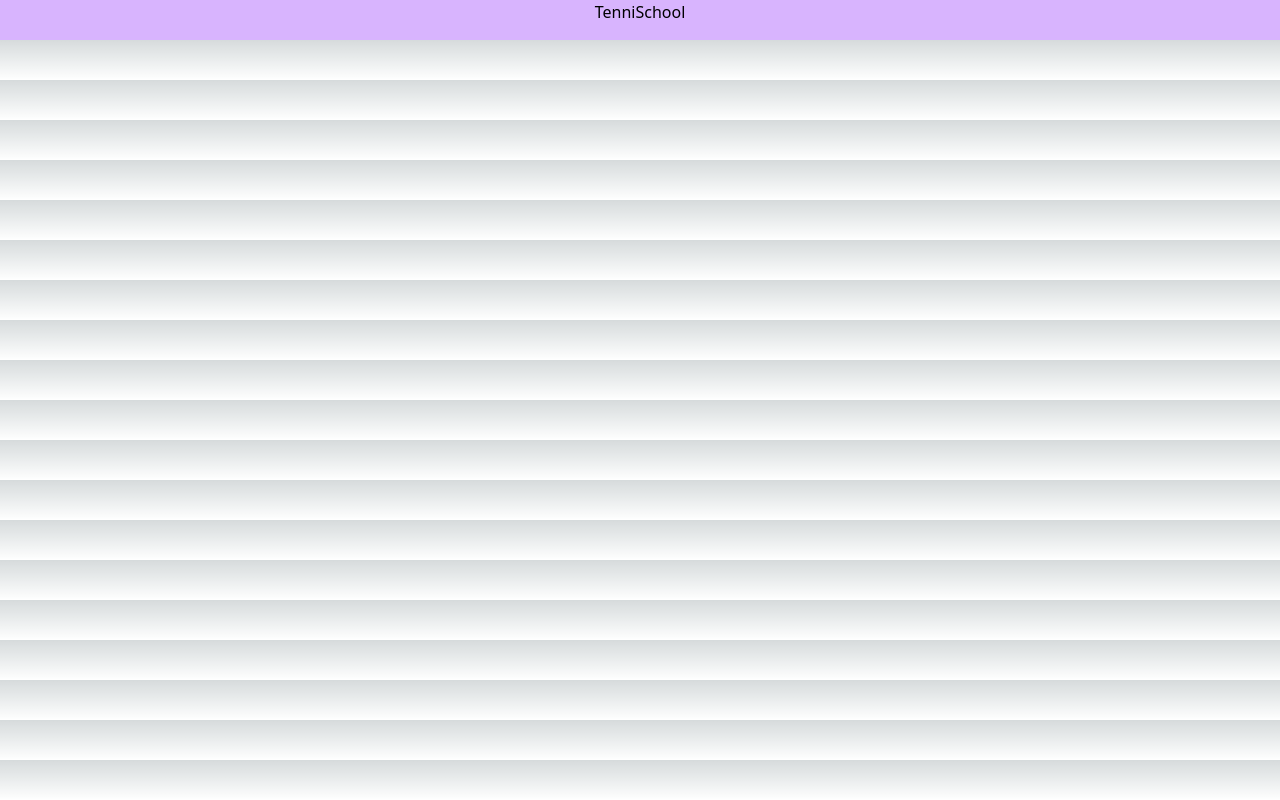
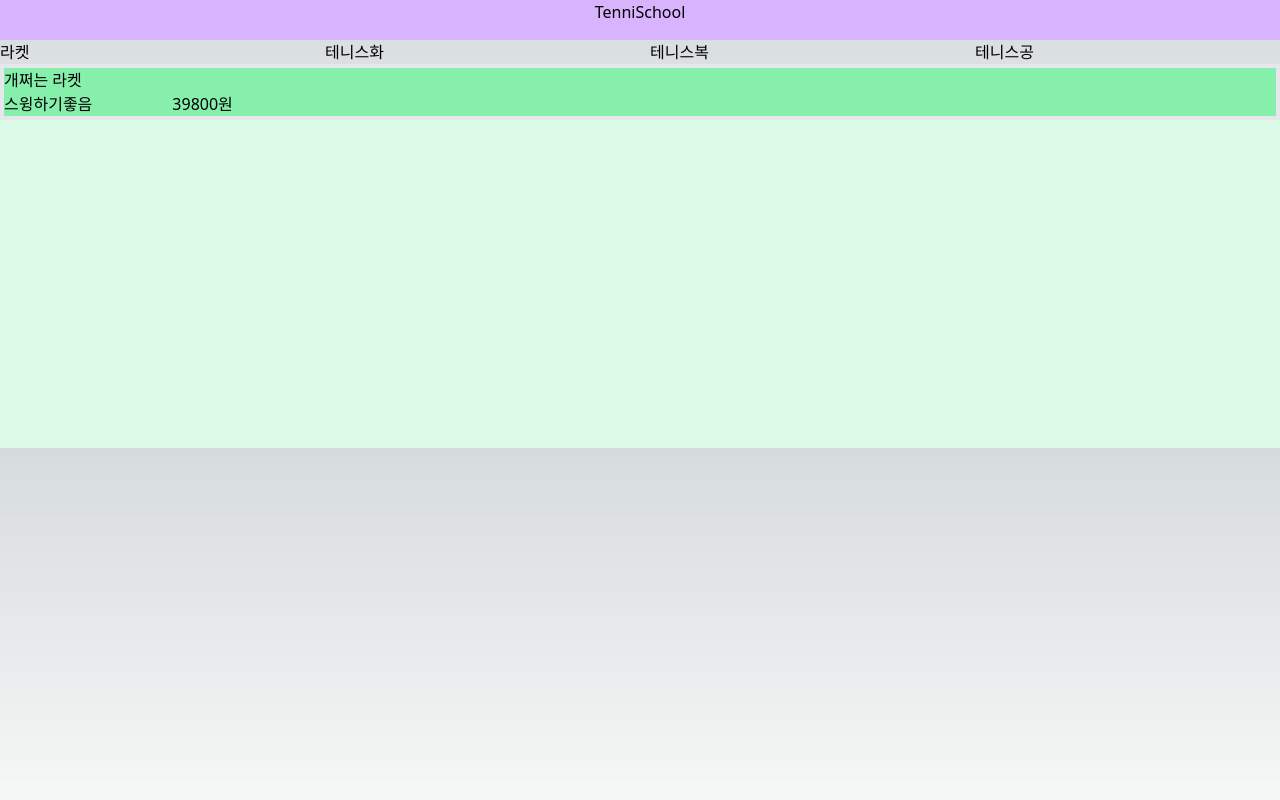
Before and after one commit to TenniSchool/TenniSchool-WEB, a Next.js app: page /shop in a window 1280 px wide. Built offline with nearby package versions, Linux system fonts and the light colour scheme.

Commit message:
테니스 상점탭 뼈대 구현

```diff
--- a/components/Matching/MatchingItem.tsx
+++ b/components/Matching/MatchingItem.tsx
@@ -1,5 +1,5 @@
 
-export default function Matching({ data }) {
+export default function MatchingItem({ data }) {
 
 
     return (
--- /dev/null
+++ b/components/Shop/ShopItem.tsx
@@ -0,0 +1,12 @@
+export default function ShopItem() {
+
+    return (
+        <div className="bg-green-300 border-4">
+            <p>개쩌는 라켓</p>
+            <div className="flex gap-20">
+                <p>스윙하기좋음</p>
+                <p>39800원</p>
+            </div>
+        </div>
+    )
+}
--- /dev/null
+++ b/components/Shop/Shopitemlist.tsx
@@ -0,0 +1,10 @@
+import ShopItem from "./ShopItem"
+
+export default function Shopitemlist() {
+
+    return (
+        <div className="h-96 bg-green-100">
+            <ShopItem />
+        </div>
+    )
+}
--- /dev/null
+++ b/components/Shop/Shopmenu.tsx
@@ -0,0 +1,19 @@
+export default function Shopmenu({ setNowCatagory }) {
+
+    return (
+        <div className="grid grid-cols-4 gap-5">
+            <div>
+                <button onClick={(() => setNowCatagory("racket"))}>라켓</button>
+            </div>
+            <div>
+                <button onClick={(() => setNowCatagory("shoe"))}>테니스화</button>
+            </div>
+            <div>
+                <button onClick={(() => setNowCatagory("cloth"))}>테니스복</button>
+            </div>
+            <div>
+                <button onClick={(() => setNowCatagory("ball"))}>테니스공</button>
+            </div>
+        </div>
+    )
+}
--- a/pages/announcement.tsx
+++ b/pages/announcement.tsx
@@ -8,14 +8,25 @@ export default function Announcement지() {
         [
             {
                 people: "나현호",
-                summary: "공지사항 테니스쿨 이용안내",
+                summary: "[공지사항] 나현호배 제 1차 테니스대회",
                 day: "2023.5.30",
             },
             {
                 people: "나현호",
-                summary: "공지사항 불법프로그램사용자제제 안내",
+                summary: "[공지사항] 테니스쿨 이용안내",
                 day: "2023.5.30",
             },
+            {
+                people: "나현호",
+                summary: "[공지사항] 불법프로그램사용자제제 안내",
+                day: "2023.5.30",
+            },
+            {
+                people: "나현호",
+                summary: "[공지사항] 이용약관 1.0",
+                day: "2023.5.30",
+            },
+
 
 
         ]
--- a/pages/matching.tsx
+++ b/pages/matching.tsx
@@ -1,4 +1,4 @@
-import MatchingItem from "/components/Matching"
+import MatchingItem from "@/components/Matching/MatchingItem";
 import Navupbar from "/components/NavBar/navupbar"
 import { useState } from "react"
 import UploadMatching from "@/components/Matching/UploadMatching";
--- a/pages/shop.tsx
+++ b/pages/shop.tsx
@@ -1,17 +1,19 @@
 import Navupbar from "@/components/NavBar/Navupbar"
-import LoginComponent from "@/components/Login/LoginComponent"
-import SignUpComponent from "@/components/SignUP/SignUpComponent";
+import Shopmenu from "@/components/Shop/shopmenu";
+import Shopitemlist from "@/components/Shop/shopitemlist";
 
 import { useState } from "react"
 
 export default function Shop() {
 
     const [issignup, setIsSignup] = useState(false);
-
+    const [nowCatagory, setNowCatagory] = useState("racket");
 
     return (
         <div>
             <Navupbar />
+            <Shopmenu setNowCatagory={setNowCatagory} />
+            <Shopitemlist />
         </div>
     )
 }
```
